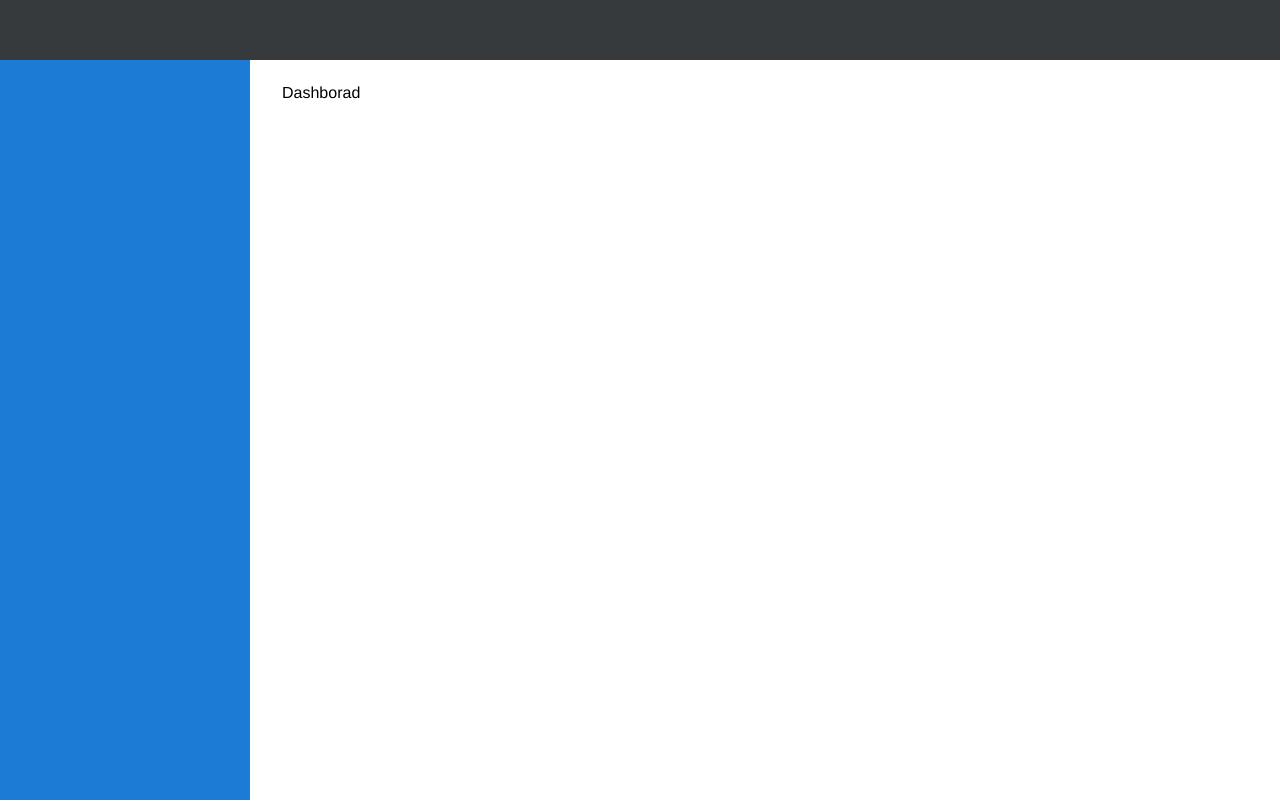
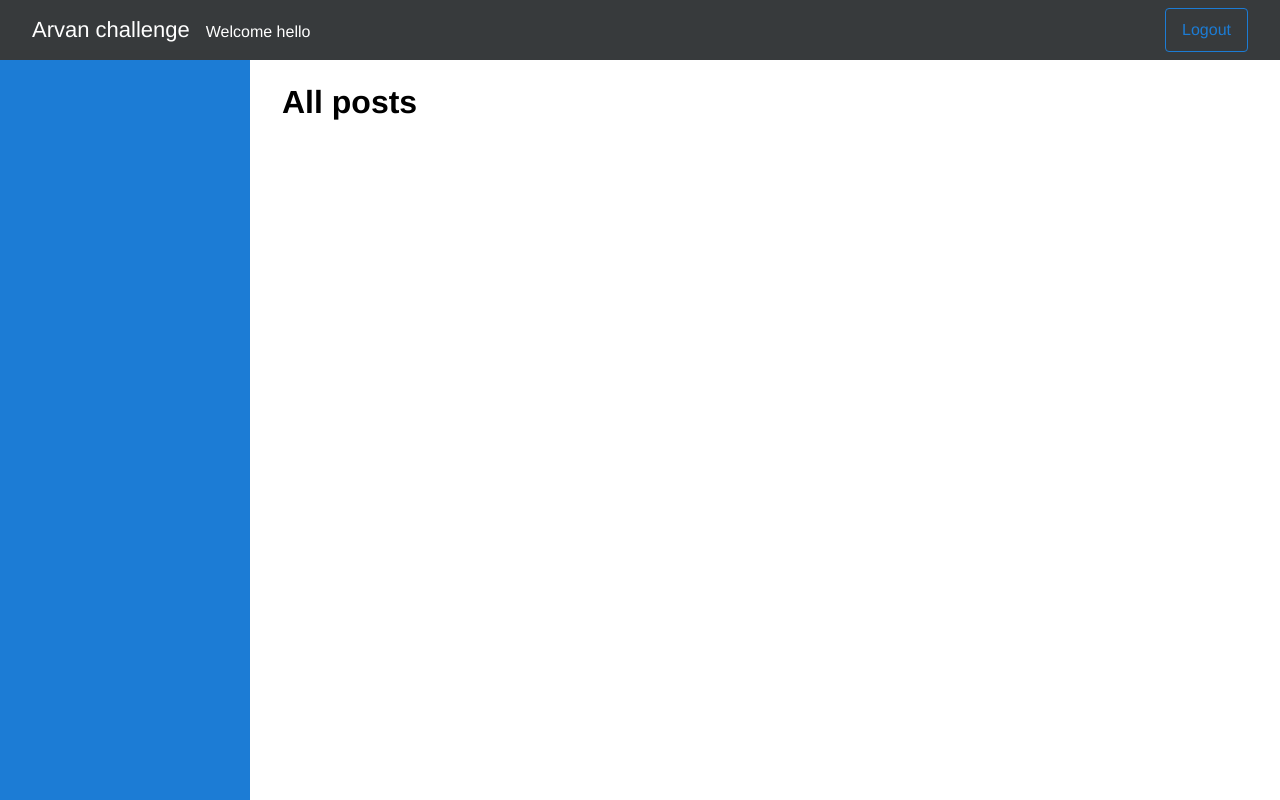
Before and after one commit to sadeq76/arvan-front-end-challenge, a Vue app: page / in a window 1280 px wide. Built offline with nearby package versions, Linux system fonts and the light colour scheme.

Commit message:
unfinished commit: working on layout

```diff
--- a/src/assets/scss/components/_btn.scss
+++ b/src/assets/scss/components/_btn.scss
@@ -1,6 +1,7 @@
 .a-btn {
   outline: none;
   border: none;
+  background-color: rgb($primary-color);
 
   padding-block: 0.75rem;
   padding-inline: 1rem;
--- a/src/assets/scss/utilities/_colors.scss
+++ b/src/assets/scss/utilities/_colors.scss
@@ -29,3 +29,19 @@ $extra-classes: (
 .transparent {
   background-color: transparent;
 }
+
+// .btn.#{$color-name} {
+//   background-color: rgb($value);
+// }
+// .btn.outlined-#{$color-name} {
+//   border: $btn-border-size solid rgb($value);
+// }
+
+.a-btn.primary {
+  background-color: rgb($primary-color);
+}
+.a-btn.outlined-primary {
+  border: 1px solid rgb($primary-color);
+  color: rgb($primary-color);
+  background-color: transparent;
+}
--- /dev/null
+++ b/src/assets/scss/variables/_btn.scss
@@ -0,0 +1 @@
+$btn-border-size: 2px;
--- a/src/assets/scss/variables/index.scss
+++ b/src/assets/scss/variables/index.scss
@@ -2,4 +2,5 @@
 @import './spacing.scss';
 @import './border';
 @import './input';
+@import './btn';
 @import './breakpoints';
--- a/src/components/ABtn.vue
+++ b/src/components/ABtn.vue
@@ -1,16 +1,18 @@
 <script lang="ts" setup>
 import { type BtnProps } from '@/models/props/btn'
-const { text, loading, disabled } = defineProps<BtnProps>()
+const props = defineProps<BtnProps>()
+
+console.log(props.outlined)
 </script>
 
 <template>
   <button
-    class="a-btn primary txt-white"
-    :class="{ loading, disabled }"
+    class="a-btn txt-white"
+    :class="{ loading: props.loading, disabled: props.disabled }"
     :aria-disabled="!!disabled"
   >
     <span v-if="!loading">
-      {{ text }}
+      {{ props.text }}
     </span>
 
     <i v-else class="icon-loading spin txt-white"></i>
--- /dev/null
+++ b/src/i18n/app.ts
@@ -0,0 +1,4 @@
+export default {
+  arvanChallenge: { en: 'Arvan challenge', fa: 'چالش آروان' },
+  welcome_user_: { en: 'Welcome {user}', fa: 'سلام {user}' }
+}
--- a/src/i18n/index.ts
+++ b/src/i18n/index.ts
@@ -4,8 +4,10 @@ import user from './user'
 import pages from './pages'
 import loginRegister from './login-register'
 import validation from './validation'
+import post from './post'
+import app from './app'
 
-const files = { ...user, ...pages, ...loginRegister, ...validation }
+const files = { ...user, ...pages, ...loginRegister, ...validation, ...post, ...app }
 const messages: any = { fa: {}, en: {} }
 for (const [key, value] of Object.entries(files)) {
   for (const [valueKey, valueValue] of Object.entries(value)) {
--- a/src/i18n/login-register.ts
+++ b/src/i18n/login-register.ts
@@ -1,4 +1,5 @@
 export default {
   dontHaveAccount: { en: 'Don’t have account?', fa: 'آیا حساب کاربری ندارید ؟' },
-  registerNow: { en: 'Register now', fa: 'ثبت نام کنید' }
+  registerNow: { en: 'Register now', fa: 'ثبت نام کنید' },
+  logout: { en: 'Logout', fa: 'خروج' }
 }
--- /dev/null
+++ b/src/i18n/post.ts
@@ -0,0 +1,10 @@
+export default {
+  allPosts: { en: 'All posts', fa: 'تمام پست ها' },
+  title: { en: 'Title', fa: 'عنوان' },
+  author: { en: 'Author', fa: 'نویسنده' },
+  tags: { en: 'Tags', fa: 'تگ ها' },
+  excerpt: { en: 'Excerpt', fa: 'خلاصه' },
+  created: { en: 'Created', fa: 'تاریخ ایجاد' },
+  edit: { en: 'Edit', fa: 'ویرایش' },
+  delete: { en: 'Delete', fa: 'حذف' }
+}
--- a/src/layouts/DefaultLayout.vue
+++ b/src/layouts/DefaultLayout.vue
@@ -1,9 +1,23 @@
-<script setup lang="ts"></script>
+<script setup lang="ts">
+import ABtn from '@/components/ABtn.vue'
+</script>
 
 <template>
   <div class="layout">
-    <nav class="navbar"></nav>
+    <nav class="navbar px-8 py-6 p-sm-4 flex items-center">
+      <div>
+        <span role="heading" class="arvan-challenge">{{ $t('arvanChallenge') }}</span>
+
+        <span class="welcome-user px-4">{{ $t('welcome_user_', { user: 'hello' }) }}</span>
+      </div>
+
+      <div class="spacer"></div>
+
+      <ABtn :text="$t('logout')" class="outlined-primary" />
+    </nav>
+
     <aside class="sidebar"></aside>
+
     <main class="px-8 py-6 p-sm-4">
       <slot></slot>
     </main>
@@ -27,6 +41,16 @@
   .navbar {
     background-color: rgb($charcoal-grey-color);
     grid-column: 1/3;
+    color: rgb($white-color);
+
+    .arvan-challenge {
+      font-size: 1.375rem;
+    }
+
+    .welcome-user {
+      font-size: 1rem;
+      font-weight: 100;
+    }
   }
 
   .sidebar {
--- a/src/models/props/btn.ts
+++ b/src/models/props/btn.ts
@@ -2,4 +2,5 @@ export interface BtnProps {
   text?: string
   loading?: Boolean
   disabled?: Boolean
+  outlined?: Boolean
 }
--- a/src/views/DashboardView.vue
+++ b/src/views/DashboardView.vue
@@ -1,5 +1,7 @@
 <script setup lang="ts"></script>
 
 <template>
-  <div>Dashborad</div>
+  <div>
+    <h1>{{ $t('allPosts') }}</h1>
+  </div>
 </template>
```
